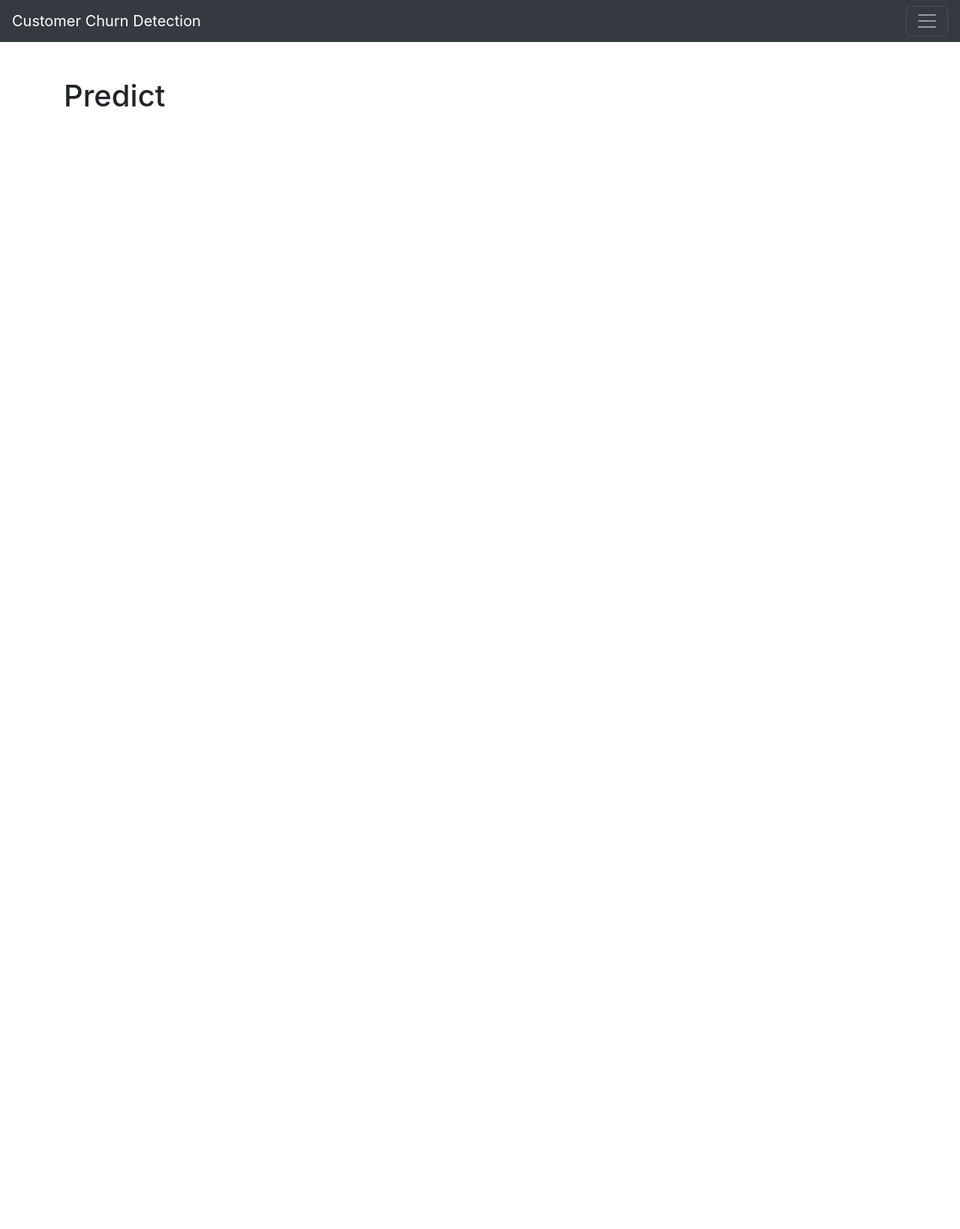
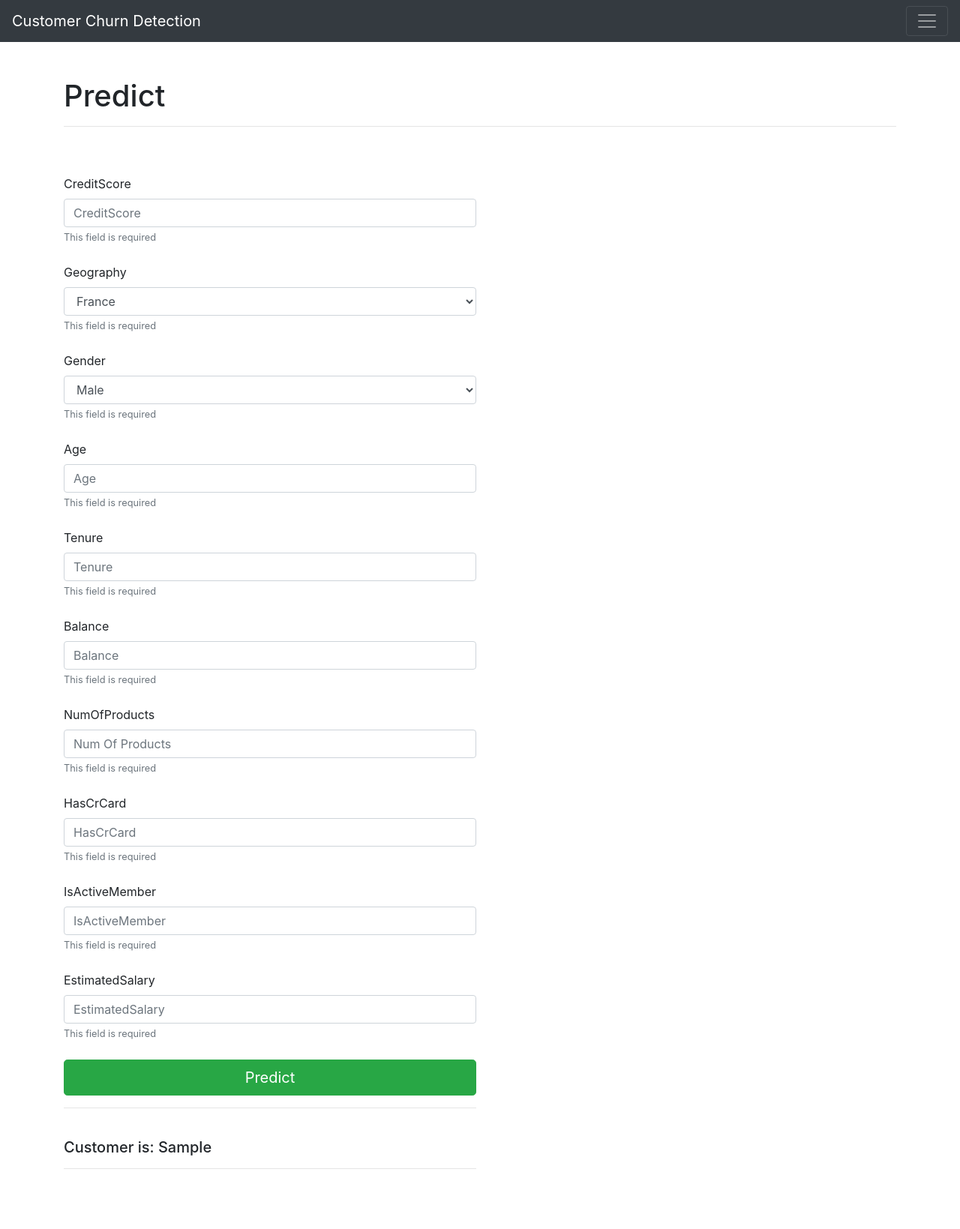
Before and after one commit to youssef1404/Customer_Churn_Model, a Flask app: template Templates/predict.html in a window 1280 px wide. Shown: the whole page at 75% size. Before the commit the page ends 142 px from the top, so only its background shows below. Run offline with Flask 3, Linux system fonts and the light colour scheme; the template is opened without the code that fills it: most values are stand-ins (such as "Sample title", 1, 10 or a date in 2020); parts of the project's set-up code (start-up, migrations or seed data) failed here and were passed over; some libraries are stand-ins or nearby versions.

Commit message:
deploy the model in local host using flask

```diff
--- a/Templates/predict.html
+++ b/Templates/predict.html
@@ -6,4 +6,103 @@
 
 {% block body %}
 <h1>Predict</h1>
+<hr>
+<br>
+<br>
+
+<form action="/predict" method="POST">
+    <div class="form-row">
+        <div class="form-group col-md-6">
+            <label for="credit">CreditScore</label>
+            <input type="number" step=0.001 class="form-control" id="credit" name="credit" placeholder="CreditScore"
+                aria-label="Enter CreditScore">
+            <small id="credithelp" class="from-text text-muted">This field is required</small>
+            <br>
+            <br>
+
+            <label for="'Geography'">Geography</label>
+            <select class="form-control" id="geoo" name="geoo" placeholder="Geography"
+                aria-label="Enter Geography">
+                <option>France</option>
+                <option>Germany</option>
+                <option>Spain</option>
+            </select>
+            <small id="Geographyhelp" class="from-text text-muted">This field is required</small>
+
+
+            <br>
+            <br>
+
+            <label for="Gender">Gender</label>
+            <select class="form-control" id="gender" name="gender" placeholder="Gender" aria-label="Enter Gender">
+                <option>Male</option>
+                <option>Female</option>
+            </select>
+            <small id="genderhelp" class="from-text text-muted">This field is required</small>
+            <br>
+            <br>
+
+            <label for="Age">Age</label>
+            <input type="number" step=1 class="form-control" id="age" name="age" placeholder="Age"
+                aria-label="Enter Age">
+            <small id="agehelp" class="from-text text-muted">This field is required</small>
+            <br>
+            <br>
+
+            <label for="Tenure">Tenure</label>
+            <input type="number" step=1 class="form-control" id="tenure" name="tenure" placeholder="Tenure"
+                aria-label="Enter Tenure">
+            <small id="tenurehelp" class="from-text text-muted">This field is required</small>
+            <br>
+            <br>
+
+            <label for="Balance">Balance</label>
+            <input type="number" step=1 class="form-control" id="Balance" name="Balance" placeholder="Balance"
+                aria-label="Enter Balance">
+            <small id="balancehelp" class="from-text text-muted">This field is required</small>
+            <br>
+            <br>
+
+            <label for="NumOfProducts">NumOfProducts</label>
+            <input type="nums" step=1 class="form-control" id="nums" name="nums" placeholder="Num Of Products"
+                aria-label="Enter NumOfProducts">
+            <small id="numshelp" class="from-text text-muted">This field is required</small>
+            <br>
+            <br>
+
+            <label for="HasCrCard">HasCrCard</label>
+            <input type="number" class="form-control" id="HasCrCard" name="HasCrCard" placeholder="HasCrCard"
+                aria-label="Enter HasCrCard">
+            <small id="hashelp" class="from-text text-muted">This field is required</small>
+            <br>
+            <br>
+
+            <label for="IsActiveMember">IsActiveMember</label>
+            <input type="number" class="form-control" id="IsActiveMember" name="IsActiveMember"
+                placeholder="IsActiveMember" aria-label="Enter IsActiveMember">
+            <small id="ishelp" class="from-text text-muted">This field is required</small>
+            <br>
+            <br>
+
+            <label for="EstimatedSalary">EstimatedSalary</label>
+            <input type="number" step=1 class="form-control" id="salary" name="salary" placeholder="EstimatedSalary"
+                aria-label="Enter EstimatedSalary">
+            <small id="salaryhelp" class="from-text text-muted">This field is required</small>
+            <br>
+            <br>
+
+            <button type="submit" class="btn btn-success btn-lg btn-block">Predict</button>
+            <hr>
+            <br>
+            <h5> Customer is: {{ y_pred }}</h5>
+            <hr>
+            <br>
+            <br>
+
+        </div>
+        <br>
+        <br>
+    </div>
+
+</form>
 {% endblock %}
--- a/router.py
+++ b/router.py
@@ -1,9 +1,31 @@
 import numpy as np
 import pandas as pd
 import joblib
-from flask import Flask, render_template
+from flask import Flask, render_template, request
+from utils import predict_new2
+from pydantic import BaseModel, Field
 
 
+
+# Columns in order as user input
+columns = ['CreditScore', 'Geography', 'Gender', 'Age', 'Tenure', 'Balance',
+        'NumOfProducts', 'HasCrCard', 'IsActiveMember', 'EstimatedSalary', 'withdrawing']
+
+
+# Define desired valid dtypes
+dtypes = {
+    'CreditScore': float,
+    'Geography': str,
+    'Gender': str,
+    'Age': int,
+    'Tenure': int,
+    'Balance': float,
+    'NumOfProducts': int,
+    'HasCrCard': int,
+    'IsActiveMember': int,
+    'EstimatedSalary': float,
+    'withdrawing': float
+}
 
 ## Intialize
 app = Flask(__name__)
@@ -17,9 +39,35 @@ def home():
 
 
 # Predict
-@app.route('/predict')
-def predict():
-    return render_template('predict.html')
+@app.route('/predict', methods=['GET', 'POST'])
+def predict(): # while prediction
+    if request.method == 'POST':
+        credit = float(request.form['credit'])
+        Geography = request.form['geoo']
+        gender = request.form['gender']
+        age = int(request.form['age'])
+        tenure = int(request.form['tenure'])
+        balance = float(request.form['Balance'])
+        NumOfProducts = int(request.form['nums'])
+        HasCrCard = int(request.form['HasCrCard'])
+        IsActiveMember = int(request.form['IsActiveMember'])
+        EstimatedSalary = float(request.form['salary'])
+
+        withdrawing = abs(balance - EstimatedSalary)
+
+        # Concatenate all features form Pydantic
+        input_data = np.array([credit, Geography, gender, age,
+                            tenure, balance, NumOfProducts, HasCrCard,
+                            IsActiveMember, EstimatedSalary, withdrawing])
+
+        # Adjust the column names and dtypes
+        input_data = pd.DataFrame([input_data], columns=columns)
+        X_new = input_data.astype(dtypes)
+        y_pred = predict_new2(X_new)
+
+        return render_template('predict.html', y_pred=y_pred)
+    else:
+        return render_template('predict.html')
 
 # Predict
 @app.route('/about')
--- a/utils.py
+++ b/utils.py
@@ -46,7 +46,7 @@ class CustomerData(BaseModel):
 
 
 def predict_new(data: CustomerData) -> str:
-    """ This function takes the user input as Pydantic and return the response
+    """ This function takes the user input as Pydantic and return the response (FastAPI)
     """
 
     # Concatenate all features form Pydantic
@@ -65,3 +65,13 @@ def predict_new(data: CustomerData) -> str:
     y_pred = model_forest.predict(X_processed)[0]
 
     return 'Exited' if y_pred==1 else 'Not Exited'
+
+def predict_new2(data):
+    """Flask usage"""
+    # Apply Transformation
+    X_processed = pipe.transform(data)
+
+    # Prediction
+    y_pred = model_forest.predict(X_processed)[0]
+
+    return 'Exited' if y_pred==1 else 'Not Exited'
```
Also changed, not shown: 1 other file.
